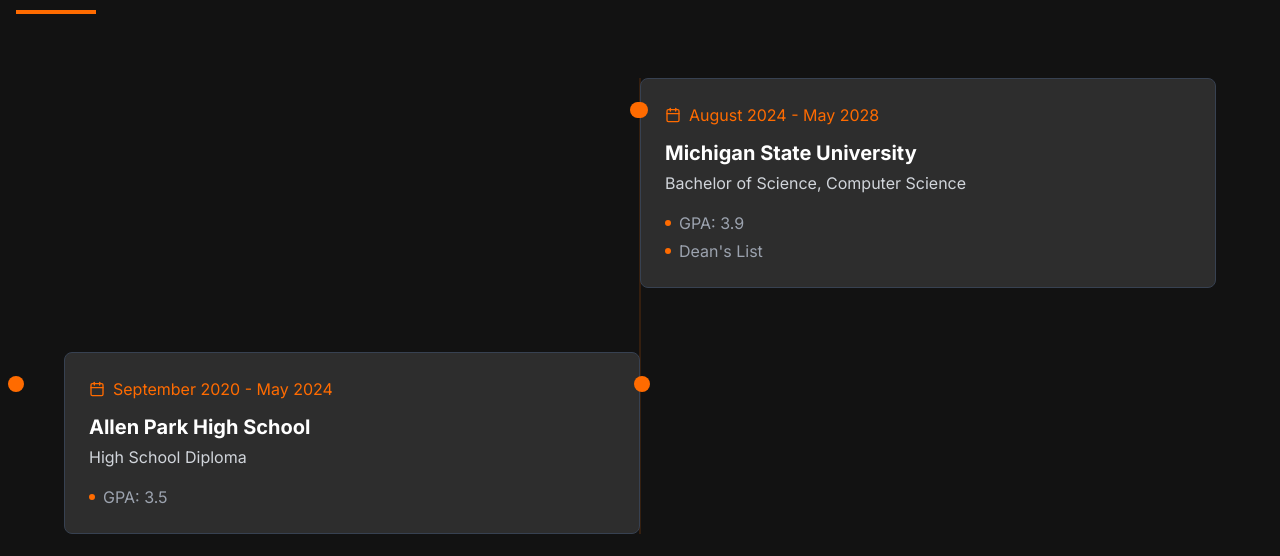
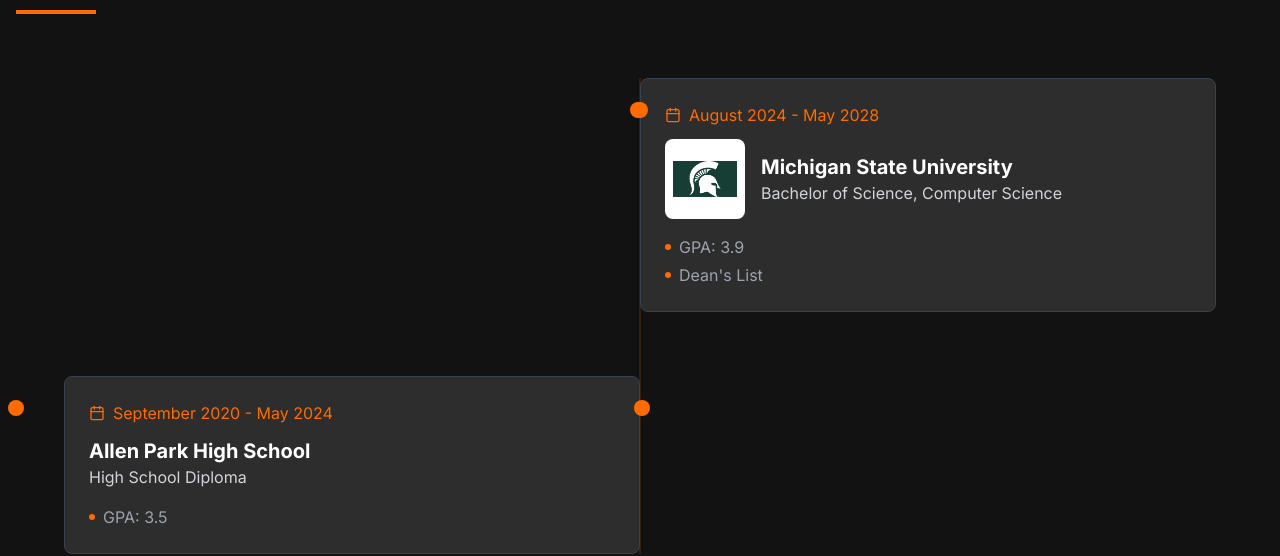
Before and after one commit to MustardWombat/orange-granite-showcase, a React (Vite) app: page / in a window 1280 px wide. Shown: the part 3580-4136 px from the top of the page. Built offline with nearby package versions, Linux system fonts and the light colour scheme; no server answers.

Commit message:
Add education data
Add Michigan State University to education data.

```diff
--- a/src/components/Education.tsx
+++ b/src/components/Education.tsx
@@ -7,7 +7,8 @@ const educationData = [
     school: "Michigan State University",
     degree: "Bachelor of Science, Computer Science",
     details: ["GPA: 3.9", "Dean's List"],
-    period: "August 2024 - May 2028"
+    period: "August 2024 - May 2028",
+    logo: "/lovable-uploads/6d91f44f-8276-4346-a003-d6c07ec0039e.png"
   },
   {
     id: 2,
@@ -49,8 +50,21 @@ const Education = () => {
                 <span>{item.period}</span>
               </div>
 
-              <h3 className="text-xl font-bold mb-1">{item.school}</h3>
-              <p className="text-gray-300 mb-4">{item.degree}</p>
+              <div className="flex items-center gap-4 mb-4">
+                {item.logo && (
+                  <div className="w-20 h-20 bg-white rounded-lg overflow-hidden flex items-center justify-center p-2">
+                    <img
+                      src={item.logo}
+                      alt={`${item.school} logo`}
+                      className="w-full h-full object-contain"
+                    />
+                  </div>
+                )}
+                <div>
+                  <h3 className="text-xl font-bold">{item.school}</h3>
+                  <p className="text-gray-300">{item.degree}</p>
+                </div>
+              </div>
 
               <ul className="space-y-1">
                 {item.details.map((detail, idx) => (
```
Also changed, not shown: public/lovable-uploads/6d91f44f-8276-4346-a003-d6c07ec0039e.png (added).
